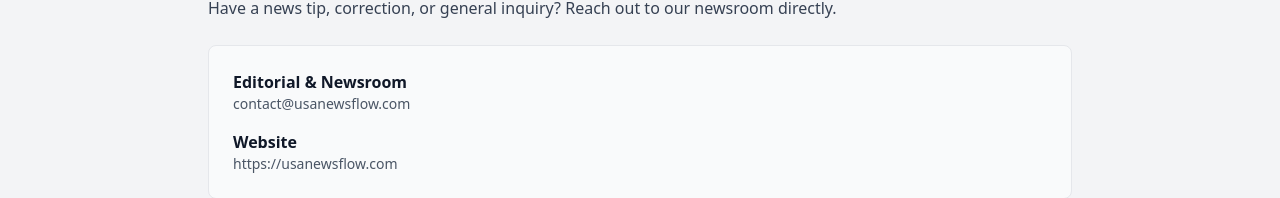
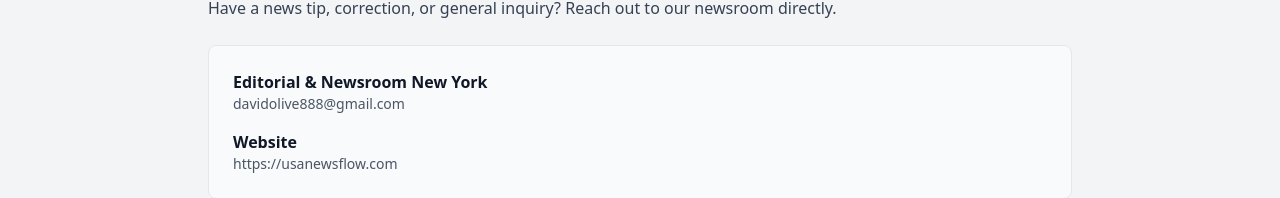
Before and after one commit to mrartsgamer4-spec/usa-news-flow, a Next.js app: page /contact in a window 1280 px wide. Shown: the part 286-484 px from the top of the page. Built offline with nearby package versions, Linux system fonts and the light colour scheme.

Commit message:
Update contact information for Editorial & Newsroom

```diff
--- a/src/app/contact/page.tsx
+++ b/src/app/contact/page.tsx
@@ -21,8 +21,8 @@
 
             <div className="bg-gray-50 border border-gray-200 p-6 rounded-lg space-y-4">
                 <div>
-                    <h2 className="font-bold text-gray-900">Editorial & Newsroom</h2>
-                    <p className="text-sm text-gray-600">contact@usanewsflow.com</p>
+                    <h2 className="font-bold text-gray-900">Editorial & Newsroom New York</h2>
+                    <p className="text-sm text-gray-600">davidolive888@gmail.com</p>
                 </div>
                 <div>
                     <h2 className="font-bold text-gray-900">Website</h2>
```
